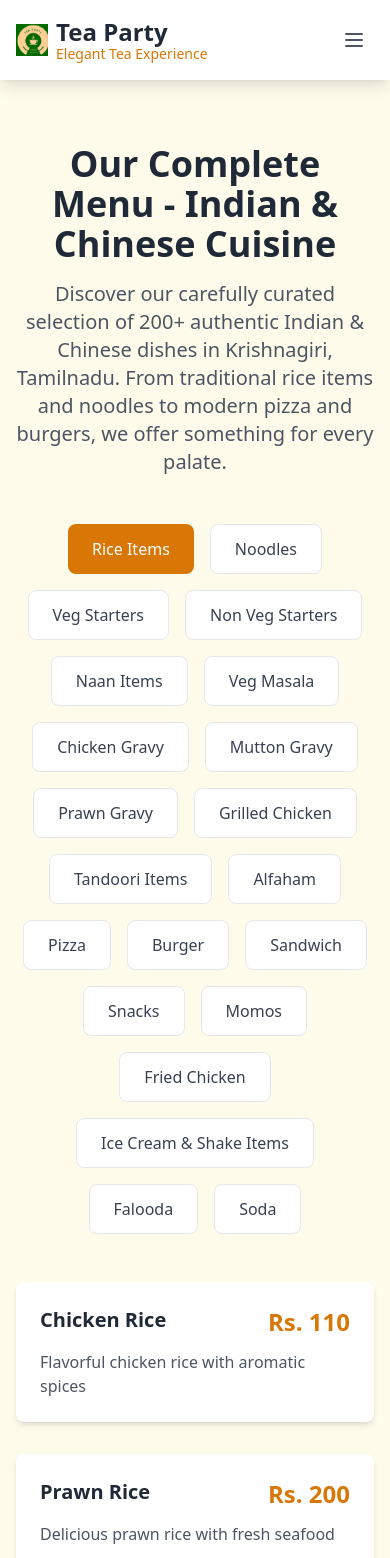
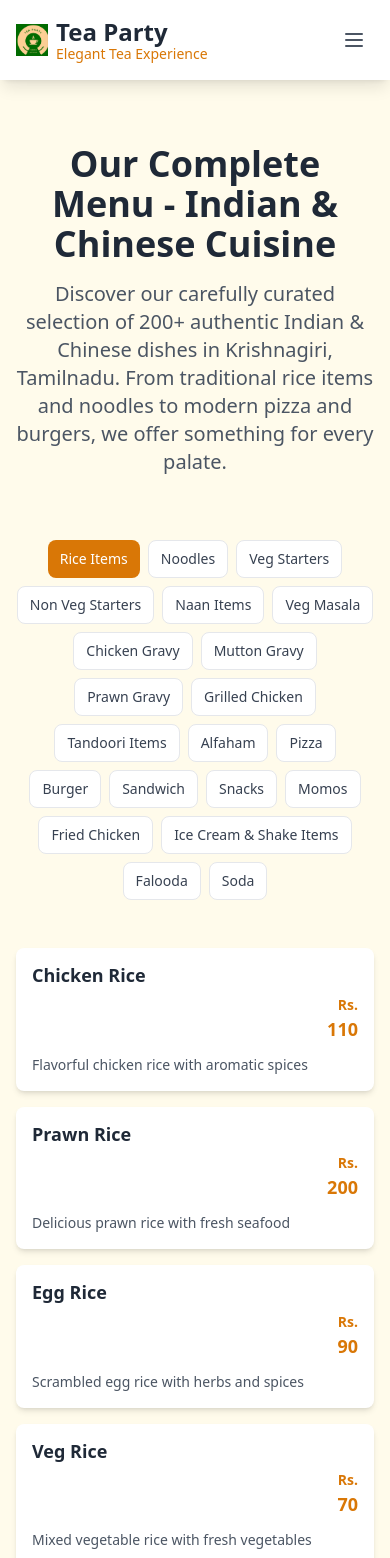
Before and after one commit to Selva73582/teapartycafe, a React (Vite) app: page /menu in a window 390 px wide. Shown: the top 1558 px of the page. Built offline with nearby package versions, Linux system fonts and the light colour scheme.

Commit message:
Updated files - Scroll down and price fix

```diff
--- a/src/pages/Menu.tsx
+++ b/src/pages/Menu.tsx
@@ -5,8 +5,19 @@ import { menuData } from '../data/menuData';
 const Menu = () => {
   const [selectedCategory, setSelectedCategory] = useState('Rice Items');
 
+  const handleCategoryChange = (category: string) => {
+    setSelectedCategory(category);
+    // Smooth scroll to menu items on mobile
+    setTimeout(() => {
+      const menuItems = document.querySelector('.menu-items');
+      if (menuItems && window.innerWidth < 640) {
+        menuItems.scrollIntoView({ behavior: 'smooth', block: 'start' });
+      }
+    }, 100);
+  };
+
   return (
-    <div className="min-h-screen py-16">
+    <div className="min-h-screen py-16 sm:py-16">
       <Helmet>
         <title>Menu - Tea Party Restaurant | Indian & Chinese Food in Krishnagiri, Tamilnadu</title>
         <meta name="description" content="Explore our extensive menu with 200+ authentic Indian & Chinese dishes in Krishnagiri. Rice items, noodles, starters, pizza, burgers, momos, ice cream, and more. Affordable prices, fresh ingredients." />
@@ -21,13 +32,14 @@ const Menu = () => {
           </p>
         </div>
 
-        {/* Category Filters */}
-        <div className="flex flex-wrap justify-center mb-12 gap-4">
+        {/* Category Filters - Sticky on Mobile */}
+        <div className="sticky top-16 z-10 bg-amber-50 py-4 -mx-4 px-4 mb-8 sm:mb-12 sm:static sm:bg-transparent sm:py-0">
+          <div className="flex flex-wrap justify-center gap-2 sm:gap-4">
             {Object.keys(menuData).map((category) => (
               <button
                 key={category}
-              onClick={() => setSelectedCategory(category)}
-              className={`px-6 py-3 rounded-lg font-medium transition duration-300 ${
+                onClick={() => handleCategoryChange(category)}
+                className={`px-3 py-2 sm:px-6 sm:py-3 rounded-lg font-medium transition duration-300 text-sm sm:text-base ${
                   selectedCategory === category
                     ? 'bg-amber-600 text-white'
                     : 'bg-white text-gray-700 hover:bg-amber-100 border border-gray-200'
@@ -37,17 +49,27 @@ const Menu = () => {
               </button>
             ))}
           </div>
+        </div>
 
         {/* Menu Items */}
-        <div className="grid md:grid-cols-2 lg:grid-cols-3 gap-8">
+        <div className="menu-items grid grid-cols-1 sm:grid-cols-2 lg:grid-cols-3 gap-4 sm:gap-6 lg:gap-8">
           {menuData[selectedCategory as keyof typeof menuData]?.map((item, index) => (
             <div key={index} className="bg-white rounded-lg shadow-md overflow-hidden hover:shadow-lg transition duration-300">
-              <div className="p-6">
-                <div className="flex justify-between items-start mb-3">
-                  <h3 className="text-xl font-semibold text-gray-800">{item.name}</h3>
-                  <span className="text-2xl font-bold text-amber-600">Rs. {item.price}</span>
+              <div className="p-4 sm:p-6">
+                <div className="flex flex-col sm:flex-row sm:justify-between sm:items-start mb-3 gap-2">
+                  <h3 className="text-lg sm:text-xl font-semibold text-gray-800 leading-tight flex-1">
+                    {item.name}
+                  </h3>
+                  <div className="text-right">
+                    <div className="text-lg sm:text-xl font-bold text-amber-600 leading-tight">
+                      <div className="text-sm sm:text-base">Rs.</div>
+                      <div className="text-lg sm:text-xl">{item.price}</div>
                     </div>
-                <p className="text-gray-600">{item.description}</p>
+                  </div>
+                </div>
+                {item.description && (
+                  <p className="text-gray-600 text-sm sm:text-base">{item.description}</p>
+                )}
               </div>
             </div>
           ))}
```
Lines whose indentation alone changed are shown as unchanged.
